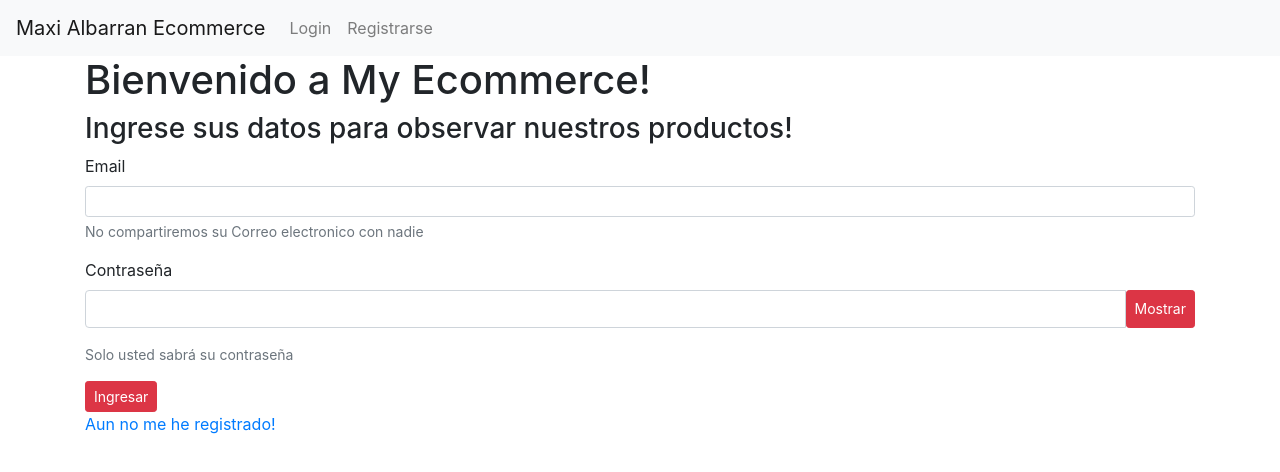
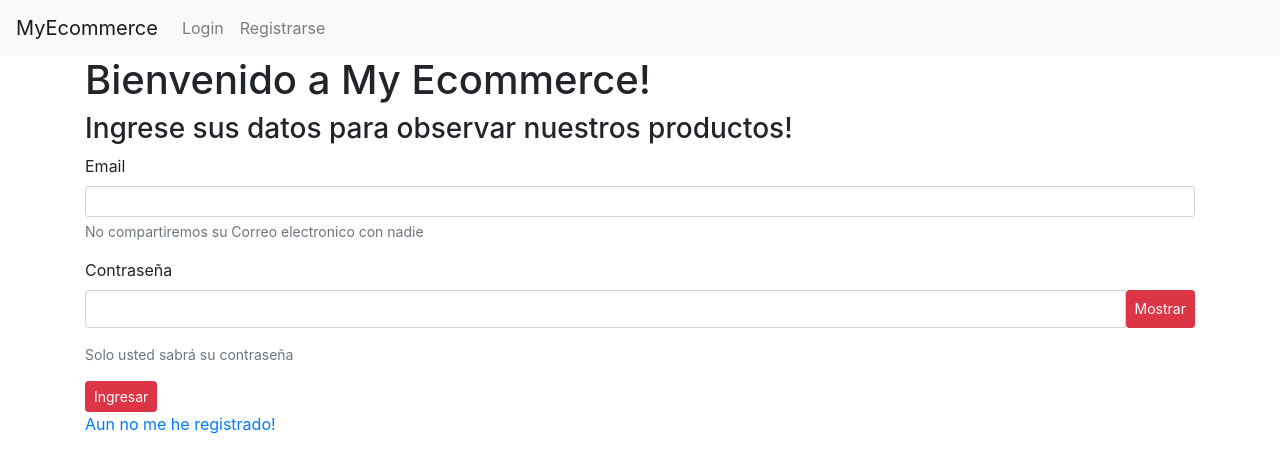
Before and after one commit to MaxiAlbarran/myecommerce-FE, a React (Create React App) app: page / in a window 1280 px wide. Shown: the top 472 px of the page. Built offline with nearby package versions, Linux system fonts and the light colour scheme; no server answers; the HTML template or start-up script is replaced by a standard one.

Commit message:
Navbar updated

```diff
--- a/src/Components/Common/Menu/index.jsx
+++ b/src/Components/Common/Menu/index.jsx
@@ -11,7 +11,7 @@ const Menu = () => {
   if (!usuario) {
     return (
       <Navbar bg='light' variant='light' expand='lg'>
-        <Navbar.Brand>Maxi Albarran Ecommerce</Navbar.Brand>
+        <Navbar.Brand>MyEcommerce</Navbar.Brand>
         <Nav>
           <Nav.Link as={Link} to='/'>
             Login
@@ -25,7 +25,7 @@ const Menu = () => {
   } else {
     return (
       <Navbar bg='light' variant='light' expand='lg'>
-        <Navbar.Brand>Maxi Albarran Ecommerce</Navbar.Brand>
+        <Navbar.Brand>MyEcommerce</Navbar.Brand>
         <Nav.Link as={Link} to={'/Home/Destacados'}>
           Inicio
         </Nav.Link>
```
